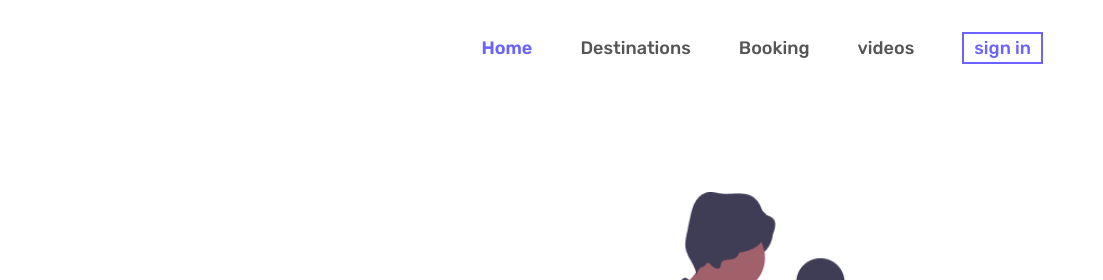
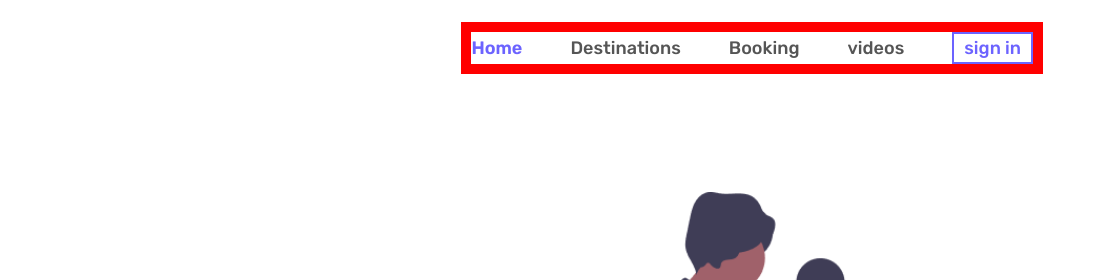
Before and after one commit to SanniAbdulmuiz/tourz, a plain HTML site: page Tourz/index.html in a window 1280 px wide. Shown: the top 280 px of the page, 177-1280 px from the left. Drawn offline with nearby package versions, Linux system fonts and the light colour scheme; some packages are replaced by stand-ins of ours; a script that the page names is missing.

Commit message:
Add files via upload

```diff
--- a/Tourz/css/queries.css
+++ b/Tourz/css/queries.css
@@ -112,10 +112,6 @@
     display: flex;
     align-items: center;
     justify-content: center;
-
-    /* transform: translateX(100%);
-      to move 100% (all) of itself to the right horizontally */
-    transform: translateX(100%);
     transition: all 0.5s ease-in;
     opacity: 0;
     pointer-events: none;
--- a/Tourz/css/style.css
+++ b/Tourz/css/style.css
@@ -1,6 +1,9 @@
 /* **************** */
 /* Header */
 /* **************** */
+.main-nav {
+  border: 10px solid red;
+}
 
 .header {
   display: flex;
```
